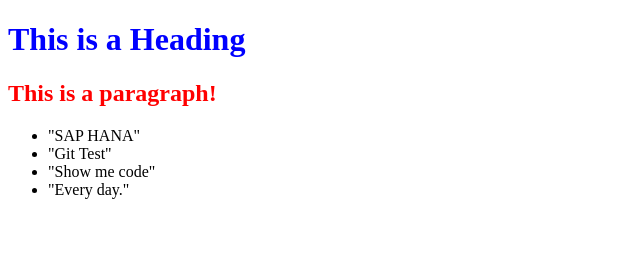
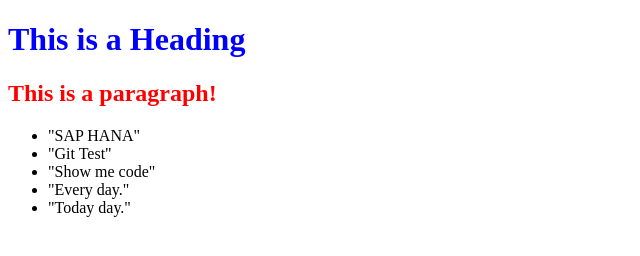
Before and after one commit to SantiRamRai/0main_openSAP_repo, a plain HTML site: page index.html in a window 1280 px wide. Shown: the whole page, without its empty margins (0-640 px from the left). Drawn offline with Linux system fonts and the light colour scheme.

Commit message:
Added Today item lists  on index page

```diff
--- a/index.html
+++ b/index.html
@@ -22,6 +22,9 @@
 		<li>
 			"Every day."
 		</li>
+		<li>
+			"Today day."
+		</li>
 	</ul>
 </body>
 </html>
```
